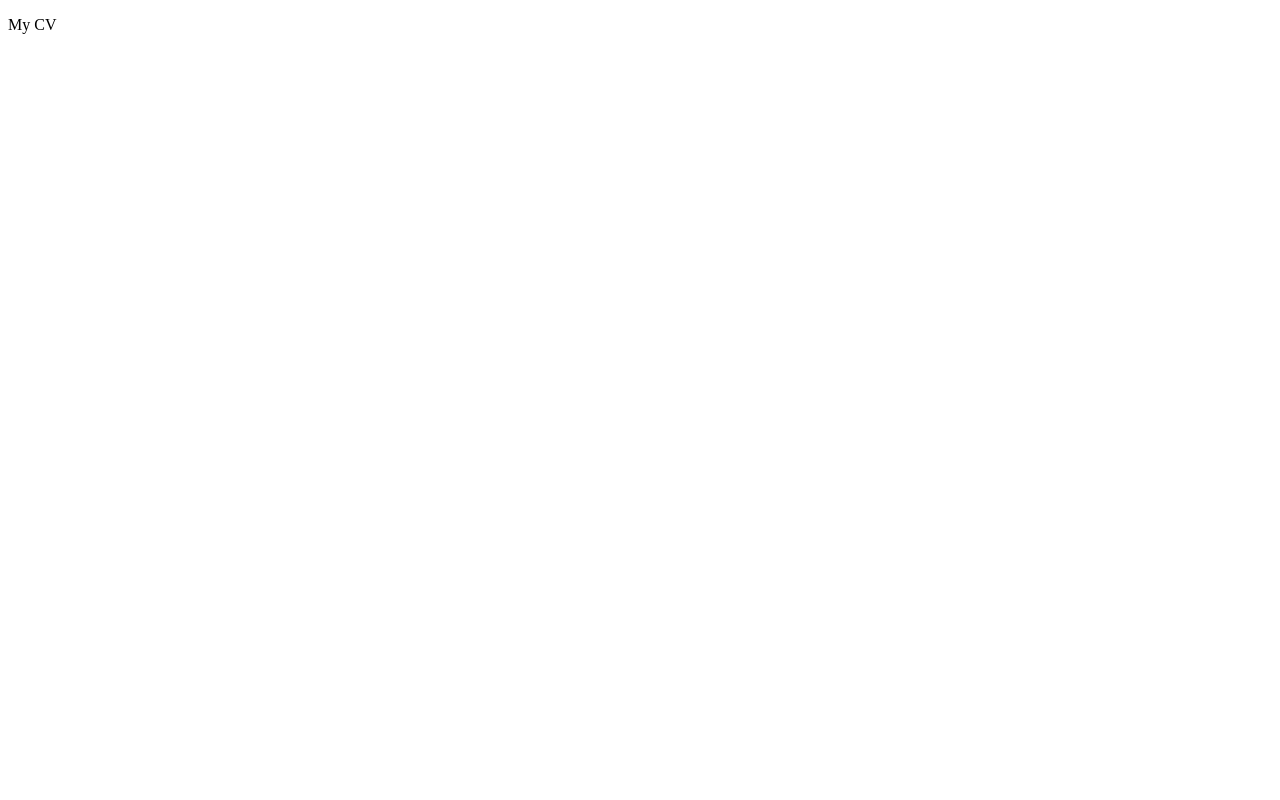
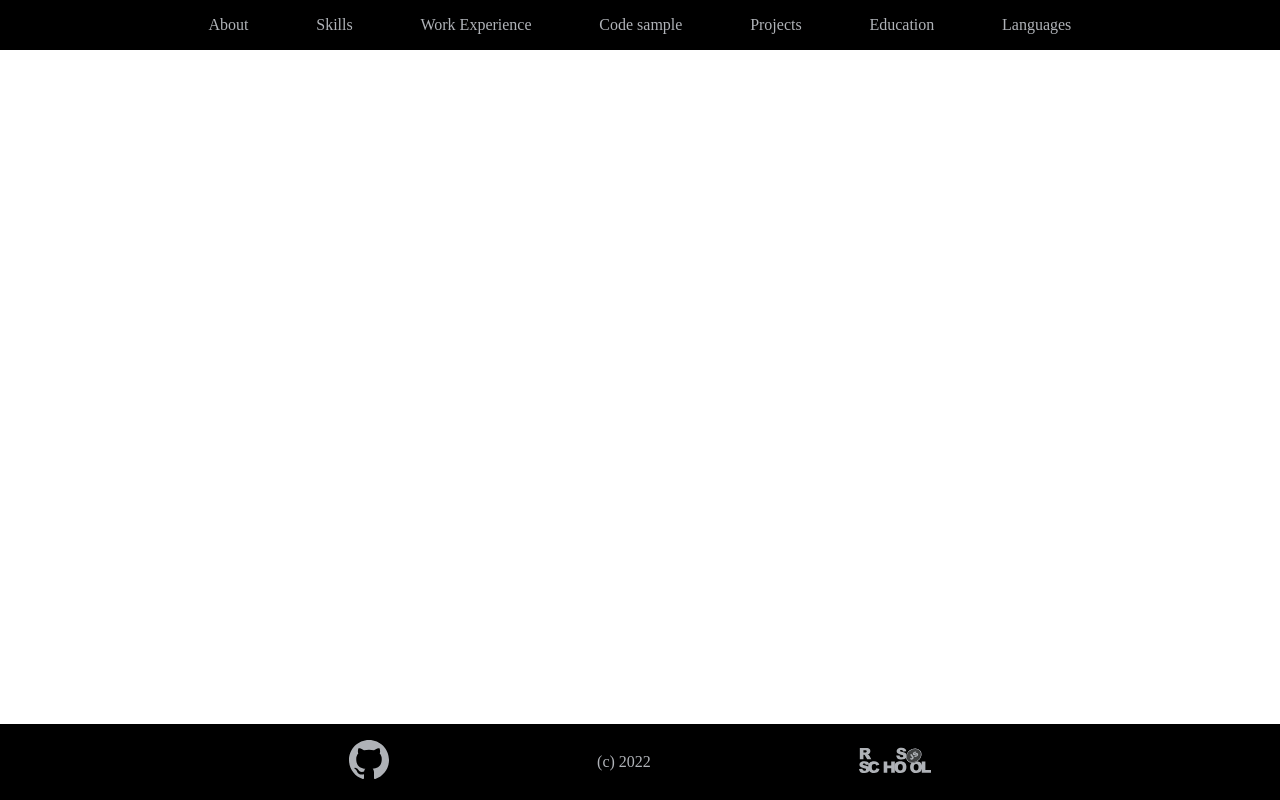
Before and after one commit to shevelevbv/rsschool-cv, a plain HTML site: page index.html in a window 1280 px wide. Drawn offline with Linux system fonts and the light colour scheme.

Commit message:
feat: add header and footer

```diff
--- a/index.html
+++ b/index.html
@@ -3,8 +3,39 @@
   <head>
     <meta charset="utf-8">
     <title>CV</title>
+    <link href="style.css" rel="stylesheet">
   </head>
   <body>
-    <p>My CV</p>
+    <header>
+      <div class="container">
+        <nav>
+          <ul>
+            <li><a href="">About</a></li>
+            <li><a href="">Skills</a></li>
+            <li><a href="">Work Experience</a></li>
+            <li><a href="">Code sample</a></li>
+            <li><a href="">Projects</a></li>
+            <li><a href="">Education</a></li>
+            <li><a href="">Languages</a></li>
+          </ul>
+        </nav>
+      </div>
+    </header>
+    <main>
+      <div class="container">
+
+      </div>
+    </main>
+    <footer>
+      <div class="container">
+        <a href="https://github.com/shevelevbv" target="_blank">
+          <img src="assets/images/iconmonstr-github-1.svg" alt="GitHub logo">
+        </a>
+        <p>(c) 2022</p>
+        <a href="https://rs.school/js/" target="_blank">
+          <img src="./assets/images/rs_school_js.svg" alt="RS School logo" class="rs-school-logo">
+        </a>
+      </div>
+    </footer>
   </body>
 </html>
--- a/style.css
+++ b/style.css
@@ -1,4 +1,73 @@
 * {
+  box-sizing: border-box;
   margin: 0;
   padding: 0;
 }
+
+header {
+  background-color: black;
+  padding: 1rem;
+}
+
+nav {
+  margin: 0 auto;
+  width: 80%;
+}
+
+nav ul {
+  display: flex;
+  justify-content: space-evenly;
+  list-style-type: none;
+}
+
+nav a {
+  color: #b0b3b8;
+  text-decoration: none;
+  transition: color 0.3s;
+}
+
+nav a:hover {
+  color: #d7dbe0;
+  transition: color 0.3s;
+}
+
+body {
+  display: flex;
+  flex-direction: column;
+  justify-content: space-between;
+  min-height: 100vh;
+}
+
+footer {
+  background-color: black;
+  color: #b0b3b8;
+  padding: 1rem;
+}
+
+footer div {
+  width: 80%;
+  margin: 0 auto;
+  display: flex;
+  align-items: center;
+  justify-content: space-evenly;
+}
+
+footer img {
+  width: 2.5rem;
+  filter: invert(77%) sepia(6%) saturate(196%) hue-rotate(179deg) brightness(93%) contrast(88%);
+  transition: filter 0.3s;
+}
+
+footer img:hover {
+  filter: invert(93%) sepia(15%) saturate(68%) hue-rotate(173deg) brightness(93%) contrast(91%);
+  transition: filter 0.3s;
+}
+
+.container {
+  max-width: 1440px;
+  margin: 0 auto;
+}
+
+.rs-school-logo {
+  width: 4.5rem;
+}
```
Also changed, not shown: assets/images/IMG_3426 2.jpg (added), assets/images/iconmonstr-github-1.svg (added), assets/images/rs_school_js.svg (added), 3 other files.
